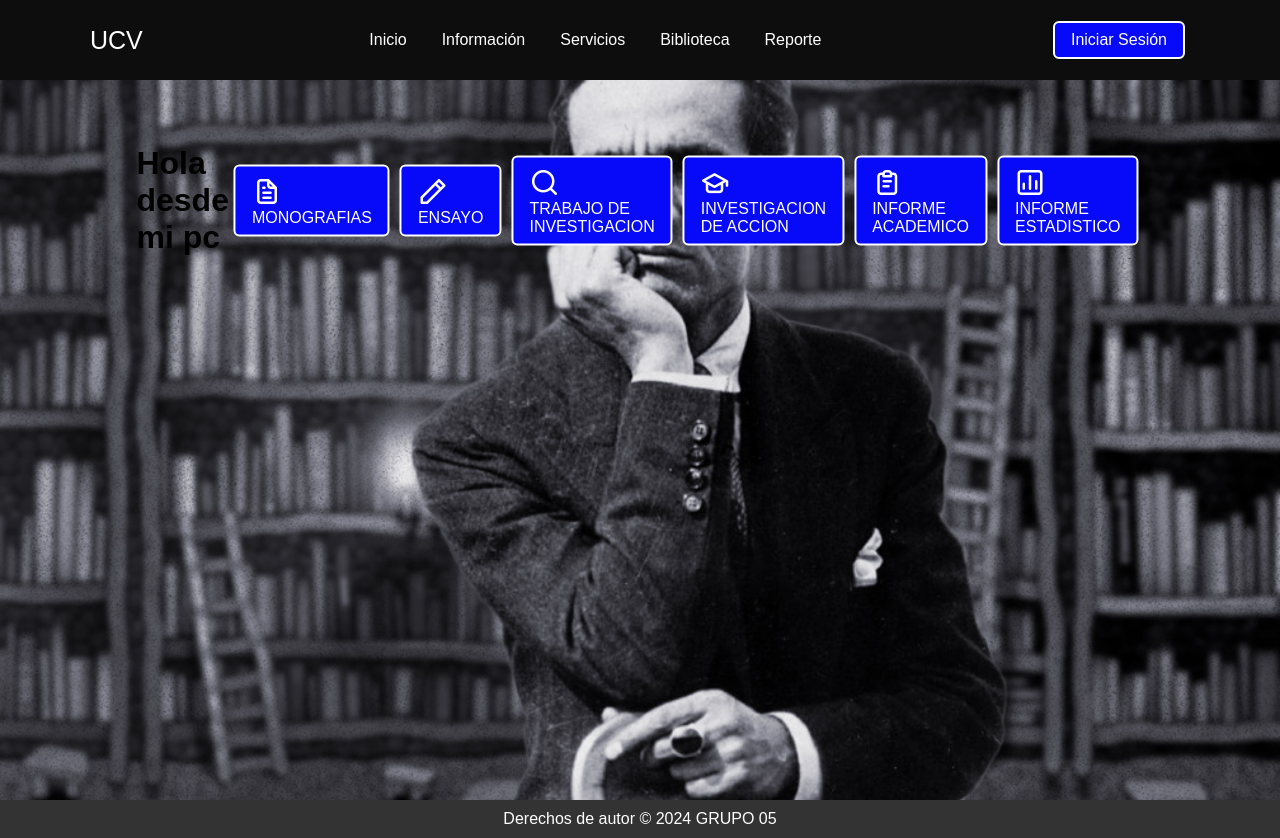
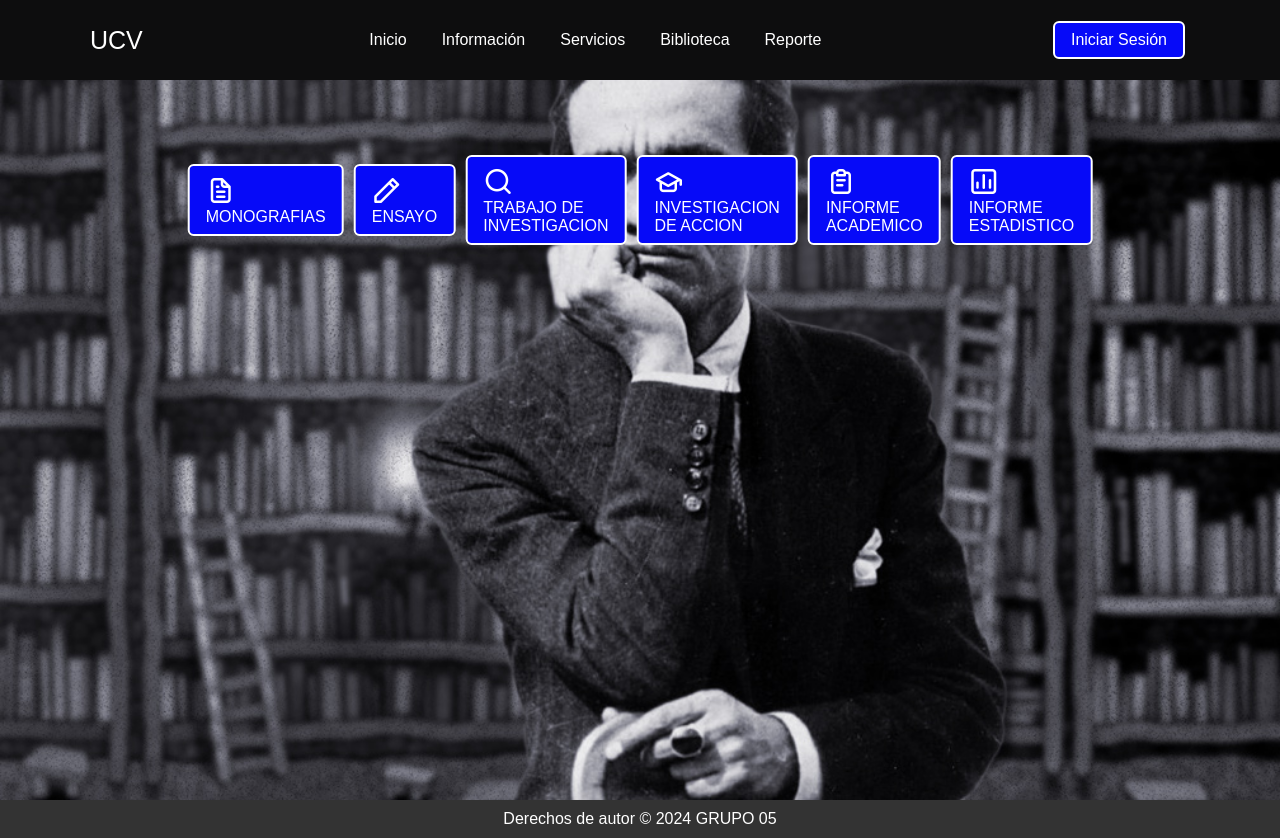
Before and after one commit to deyansis/biblioteca-astro, an Astro site: page / in a window 1280 px wide. Built offline with nearby package versions, Linux system fonts and the light colour scheme; Astro itself is replaced by a stand-in of ours.

Commit message:
elimine tu linea de codigo

```diff
--- a/src/pages/index.astro
+++ b/src/pages/index.astro
@@ -123,9 +123,6 @@ import Layout from "../layouts/Layout.astro";
 	<div class="button-container">
 		<div class="centered-buttons">
 
-
-			<h1>Hola desde mi pc</h1>
-
 			<a href="botones/Monografias.html" class="button"
 				><i class="uil uil-file-alt"></i> MONOGRAFIAS</a
 			>
```
